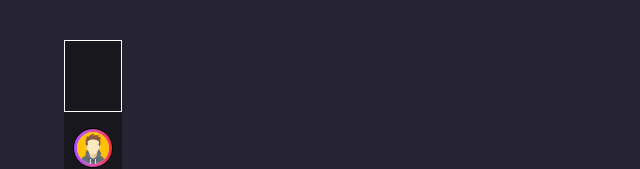
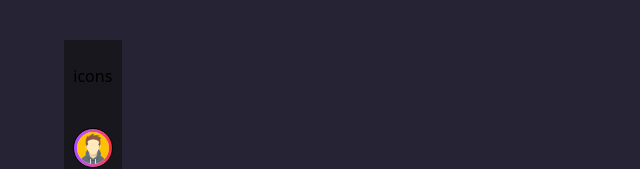
Before and after one commit to lyran10/chat_app_client, a React app: page / in a window 1280 px wide. Shown: the top 169 px of the page, without its empty margins (0-640 px from the left). Built offline with nearby package versions, Linux system fonts and the light colour scheme.

Commit message:
added text for testing

```diff
--- a/src/dashboard/sidebar/icon.tsx
+++ b/src/dashboard/sidebar/icon.tsx
@@ -2,8 +2,8 @@ import React from 'react'
 
 export const Icon = () => {
   return (
-    <div className='h-[10%] flex justify-center items-center border border-white'>
-
+    <div className='h-[10%] flex justify-center items-center'>
+      icons
     </div>
   )
 }
```
